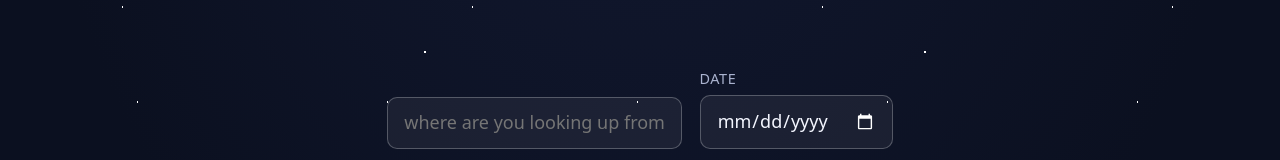
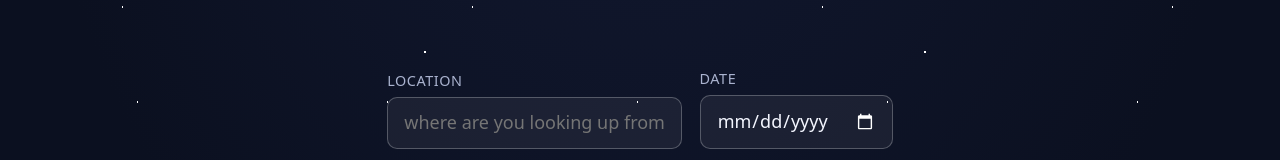
Before and after one commit to StellaSearch/stellasearch, a React (Vite) app in the folder frontend/: page / in a window 1280 px wide. Shown: the part 273-433 px from the top of the page. Built offline with nearby package versions, Linux system fonts and the light colour scheme.

Commit message:
minor frontend app tweak

```diff
--- a/frontend/src/App.tsx
+++ b/frontend/src/App.tsx
@@ -17,6 +17,7 @@ export default function App() {
       <header className={place ? 'top' : 'centered'}>
         <div className="controls">
           <label className="field">
+            <span className="field-label">Location</span>
             <PlaceSearch onPick={setPlace} />
           </label>
           <label className="field">
```
